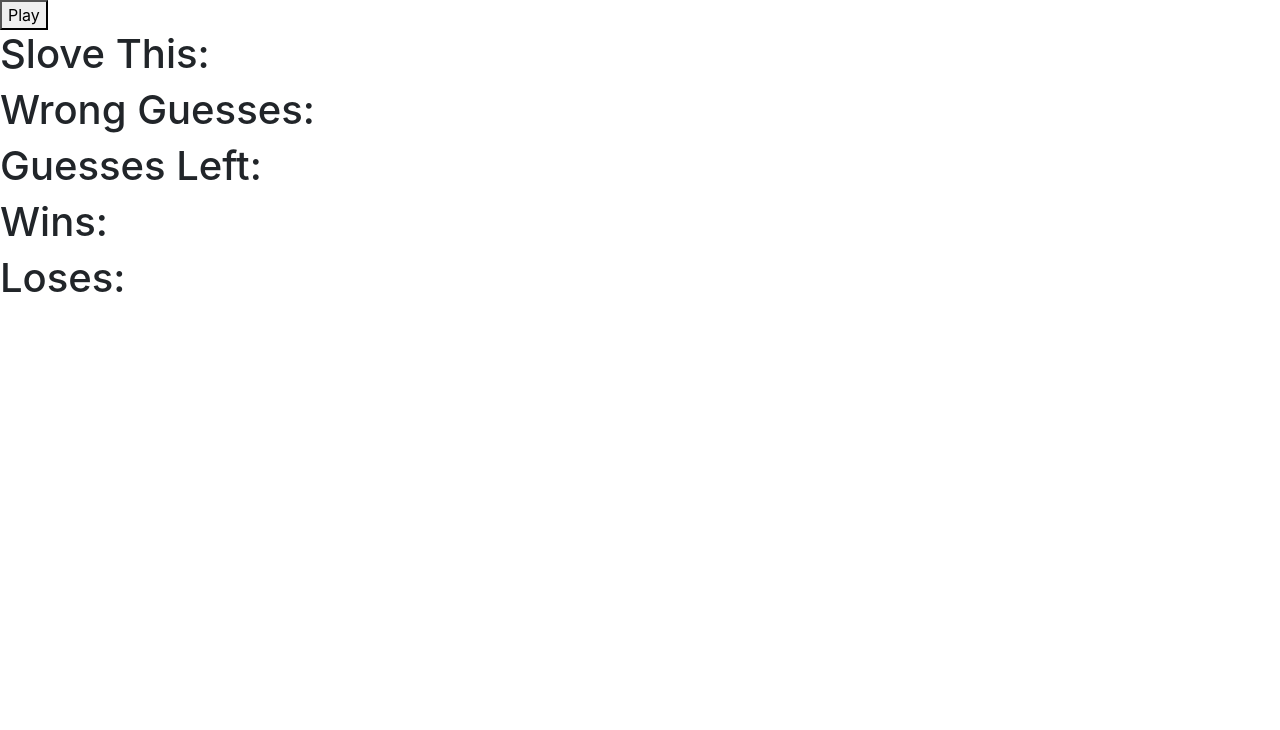
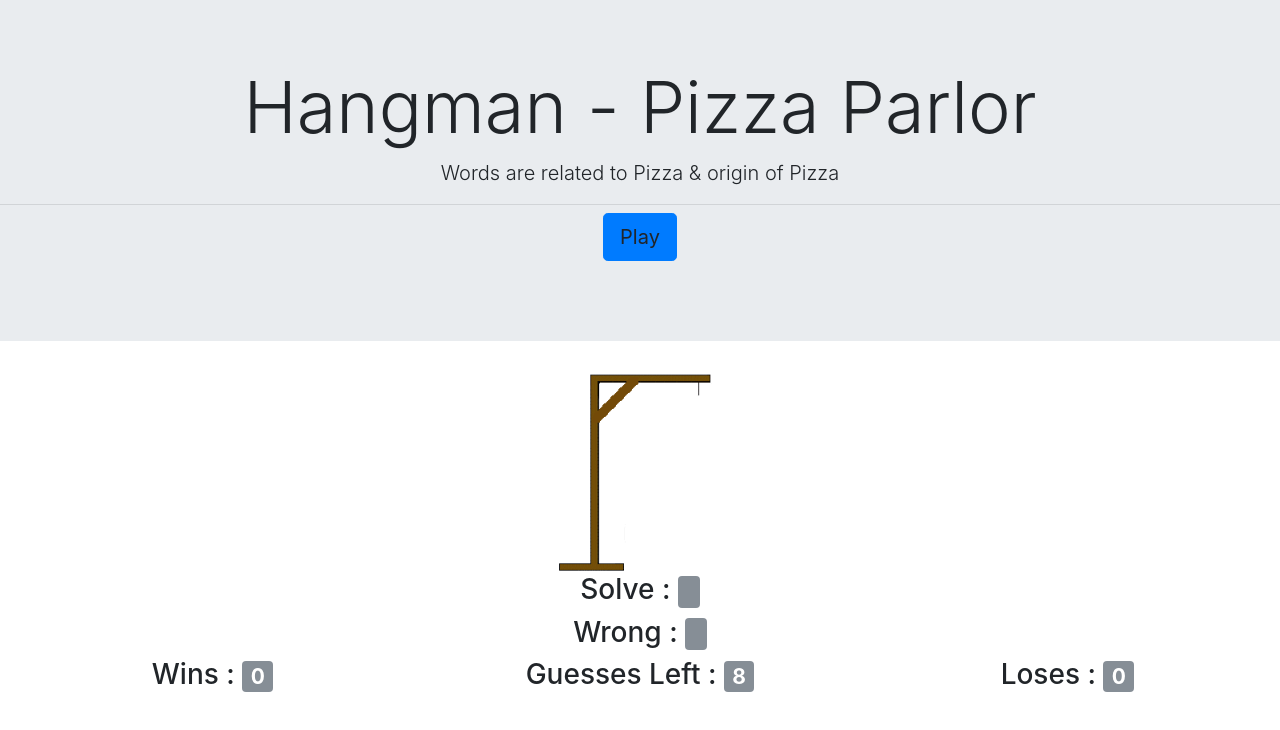
Before and after one commit to madhavparekh/hangman, a plain HTML site: page index.html in a window 1280 px wide. Drawn offline with nearby package versions, Linux system fonts and the light colour scheme.

Commit message:
added bootstrap styling in html added style.css in assets/css added images and gifs updated startTheGame.js

```diff
--- a/index.html
+++ b/index.html
@@ -8,23 +8,45 @@
 
     <!-- Bootstrap CSS -->
     <link rel="stylesheet" href="https://maxcdn.bootstrapcdn.com/bootstrap/4.0.0-beta.2/css/bootstrap.min.css" integrity="sha384-PsH8R72JQ3SOdhVi3uxftmaW6Vc51MKb0q5P2rRUpPvrszuE4W1povHYgTpBfshb" crossorigin="anonymous">
+    <link rel="stylesheet" href="assets/css/style.css">
 
 </head>
 <body>
-    <button onclick="onButtonClick()" id="startGame">Play</button>
-
-    <h1>Slove This: <span id="dispJumble"></span></h1>
-    <h1>Wrong Guesses: <span id="wrongChar"></span></h1>
-    <h1>Guesses Left: <span id="guessesLeft"></span></h1>
-    <h1>Wins: <span id="wins"></span></h1>
-    <h1>Loses: <span id="loses"></span> </h1>
+    <div class="jumbotron jumbotron-fluid text-center">
+        <h2 class="display-3" >Hangman - Pizza Parlor</h2>
+        <p class="lead">Words are related to Pizza & origin of Pizza</p>
+        <hr class="my-2">
+        <p class="lead">
+            <a class="btn btn-primary btn-lg" onclick="onButtonClick()" id="startGame" role="button">Play</a>
+        </p>
+    </div>
+    <!-- <button onclick="onButtonClick()" id="startGame">Play</button> -->
+    <div id="puzzle" class="container">
+        <div class="text-center">
+            <img src="assets/images/hm1.png" id="hangManPic" class="img-fluid" alt="" width="200" height="300">
+        </div>
+        <h3 class="text-center">Solve : <span class="badge badge-secondary" id="dispJumble">&nbsp</span></h3>
+        <h3 class="text-center">Wrong : <span class="badge badge-secondary" id="wrongChar">&nbsp</span></h3>
+        <div class="row justify-content-md-center">
+            <div class="col col-sm-3">
+                <h3 class="text-center">Wins : <span class="badge badge-secondary" id="wins">0</span></h3>
+            </div>
+            <div class="col col-sm-6">
+                <h3 class="text-center">Guesses Left : <span class="badge badge-secondary" id="guessesLeft">8</span></h3>
+            </div>
+            <div class="col col-sm-3">
+                <h3 class="text-center">Loses : <span class="badge badge-secondary" id="loses">0</span></h3>
+            </div>
+        </div>
+    </div>
     <!-- <button id="plyAgain" disabled="disabled">Play Again</button> -->
 
     <!-- Optional JavaScript -->
     <!-- jQuery first, then Popper.js, then Bootstrap JS -->
-    <script src="assets/js/startTheGame.js"></script>
     <script src="https://code.jquery.com/jquery-3.2.1.slim.min.js" integrity="sha384-KJ3o2DKtIkvYIK3UENzmM7KCkRr/rE9/Qpg6aAZGJwFDMVNA/GpGFF93hXpG5KkN" crossorigin="anonymous"></script>
     <script src="https://cdnjs.cloudflare.com/ajax/libs/popper.js/1.12.3/umd/popper.min.js" integrity="sha384-vFJXuSJphROIrBnz7yo7oB41mKfc8JzQZiCq4NCceLEaO4IHwicKwpJf9c9IpFgh" crossorigin="anonymous"></script>
     <script src="https://maxcdn.bootstrapcdn.com/bootstrap/4.0.0-beta.2/js/bootstrap.min.js" integrity="sha384-alpBpkh1PFOepccYVYDB4do5UnbKysX5WZXm3XxPqe5iKTfUKjNkCk9SaVuEZflJ" crossorigin="anonymous"></script>
+    <script src="assets/js/startTheGame.js"></script>
+
 </body>
 </html>
```
Also changed, not shown: assets/images/hm1.png (added).
